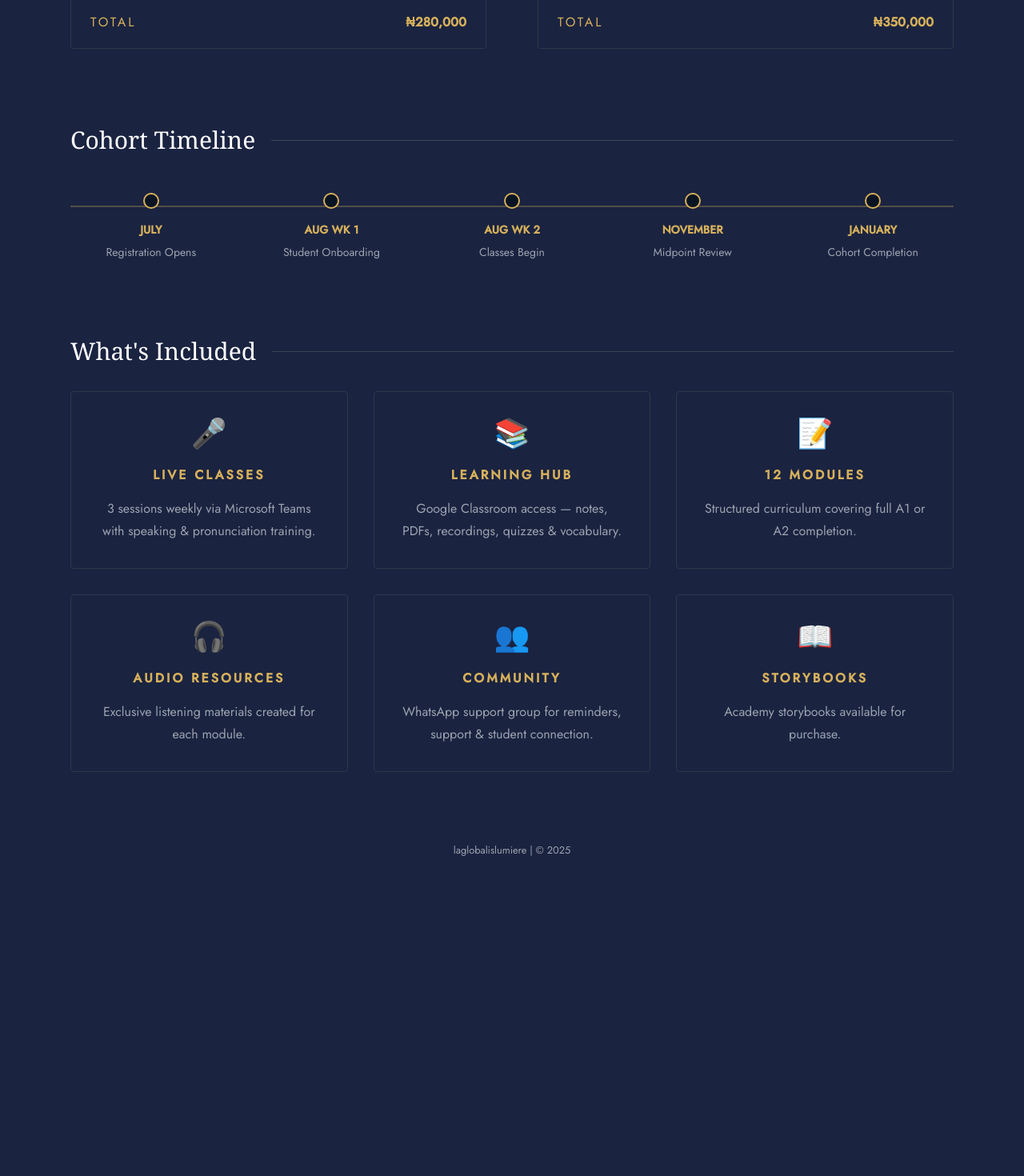
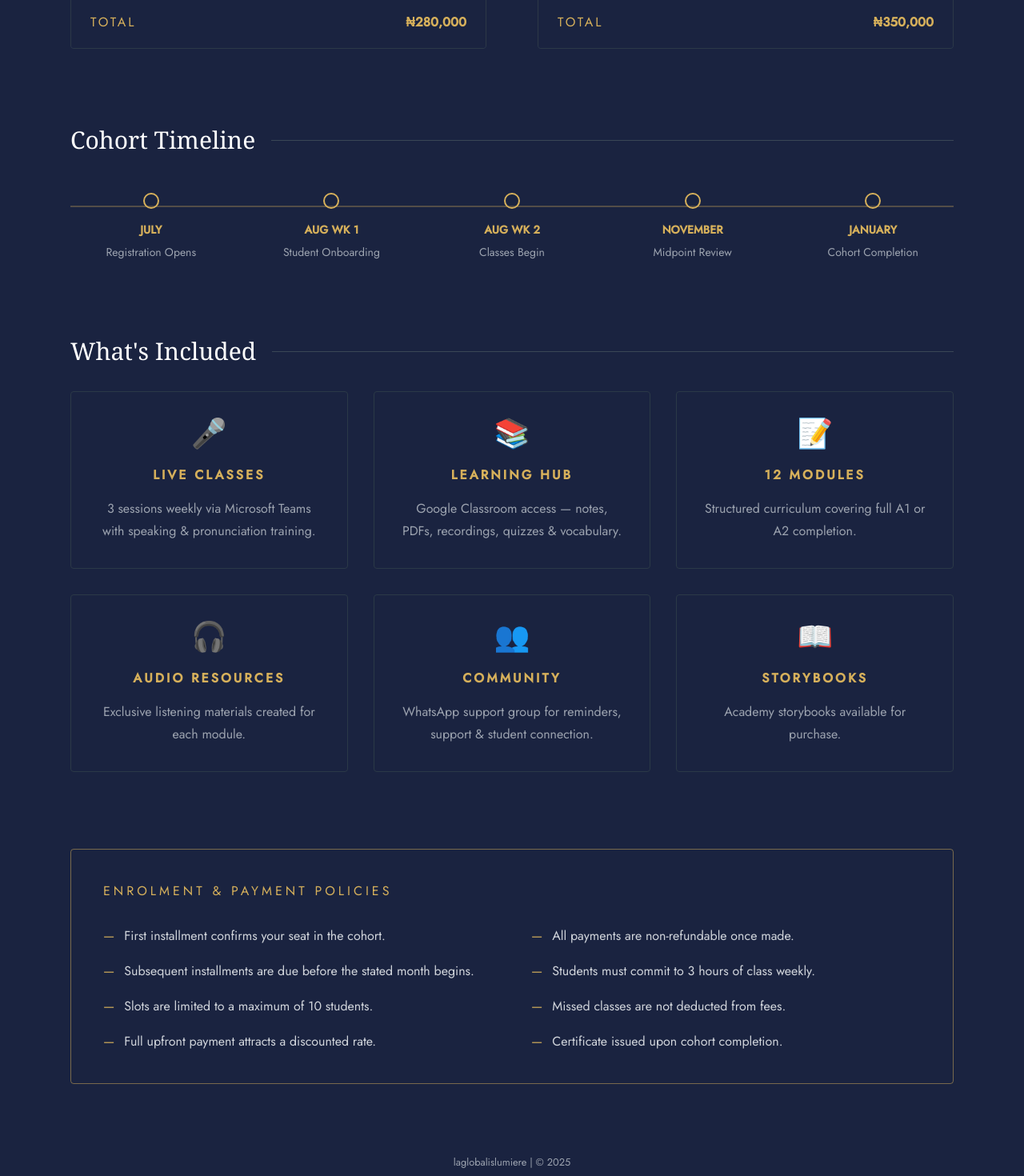
Before and after one commit to HarunaDev/laglobalis, a React (Vite) app: page /academy/french/cohort in a window 1280 px wide. Shown: the part 1947-3417 px from the top of the page at 80% size. Before the commit the page ends 3027 px from the top, so only its background shows below. Built offline with nearby package versions, Linux system fonts and the light colour scheme; a web font is replaced by a local one.

Commit message:
added policies component

```diff
--- a/src/pages/home/components/layout/Hero.tsx
+++ b/src/pages/home/components/layout/Hero.tsx
@@ -18,9 +18,10 @@ export default function Hero() {
           <Link to="/academy" className="bg-primaryColor text-white px-6 py-3 rounded-lg hover:scale-95 transition-all" >
             Explore
           </Link>
-          <button className="border border-primaryColor px-6 py-3 rounded-lg hover:scale-95 transition-all text-white" onClick={() => scrollToSection("divisions")}>
+          {/* <button className="border border-primaryColor px-6 py-3 rounded-lg hover:scale-95 transition-all text-white" onClick={() => scrollToSection("divisions")}>
             Discover
-          </button>
+          </button> */}
+          <Link to="/academy/french/cohort" className="border border-primaryColor px-6 py-3 rounded-lg hover:scale-95 transition-all text-white">Discover</Link>
         </div>
       </div>
     </section>
--- a/src/pages/learn/CohortPage.tsx
+++ b/src/pages/learn/CohortPage.tsx
@@ -6,6 +6,7 @@ import { cohortData } from "../../data/cohortData";
 import InstallmentPlans from "./components/cohort/layout/InstallmentPlan";
 import Timeline from "./components/cohort/layout/Timeline";
 import IncludedSection from "./components/cohort/layout/IncludedSection";
+import Policies from "./components/cohort/layout/Policies";
 
 type Props = {
     isHovered: boolean;
@@ -46,6 +47,8 @@ function CohortPage({isHovered}: Props) {
 
         <IncludedSection items={cohortData.included}/>
 
+        <Policies items={cohortData.policies}/>
+
     </section>
 
 </div>
--- /dev/null
+++ b/src/pages/learn/components/cohort/layout/Policies.tsx
@@ -0,0 +1,28 @@
+import { Policy } from "../../../../../types/cohort";
+
+interface Props {
+  items: Policy[];
+}
+
+export default function Policies({ items }: Props) {
+  return (
+    <div className="mt-24">
+
+      <div className="border border-[#D6B05B]/50 rounded p-10">
+        <h3 className="uppercase tracking-[4px] text-[#D6B05B] mb-8">
+          Enrolment & Payment Policies
+        </h3>
+
+        <div className="grid lg:grid-cols-2 gap-x-12 gap-y-5">
+          {items.map((item) => (
+            <div key={item.text} className="flex gap-3 items-start">
+              <span className="text-[#D6B05B]">—</span>
+
+              <p className="text-gray-300">{item.text}</p>
+            </div>
+          ))}
+        </div>
+      </div>
+    </div>
+  );
+}
--- a/src/pages/learn/components/cohort/layout/Timeline.tsx
+++ b/src/pages/learn/components/cohort/layout/Timeline.tsx
@@ -21,7 +21,7 @@ export default function Timeline({ items }: Props) {
                         key={item.month}
                         className="text-center"
                     >
-                        <div className="w-5 h-5 rounded-full border-2 border-[#D6B05B] bg-[#091423] mx-auto"></div>
+                        <div className="w-5 h-5 rounded-full border-2 border-[#D6B05B] bg-secondaryColor/20 mx-auto"></div>
 
                         <h3 className="mt-4 text-[#D6B05B] font-bold uppercase text-sm">
                             {item.month}
```
